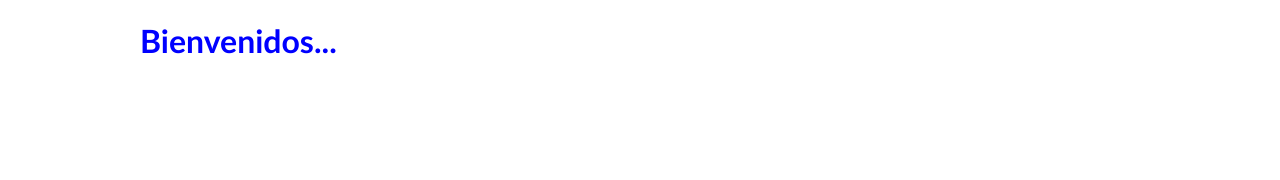
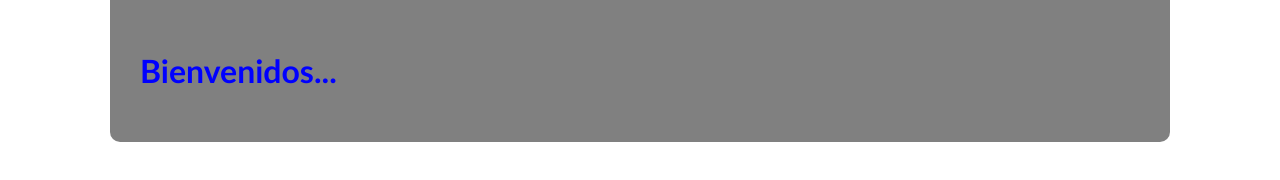
Before and after one commit to chrsarmiento/comunidad-insostenible, a plain HTML site: page index.html in a window 1280 px wide. Drawn offline with Linux system fonts and the light colour scheme.

Commit message:
Se agregan estilos a la clase container

```diff
--- a/assets/css/styles.css
+++ b/assets/css/styles.css
@@ -1,11 +1,16 @@
 body {
     font-family: 'Gill Sans', 'Gill Sans MT', Calibri, 'Trebuchet MS', sans-serif;
     color: blue;
+    margin: 0;
 }
 
 .container {
     width: 1000px;
     margin: auto;
+    background-color: gray;
+    padding: 30px;
+    border-bottom-left-radius: 10px;
+    border-bottom-right-radius: 10px;
 }
 
 .header {
```
